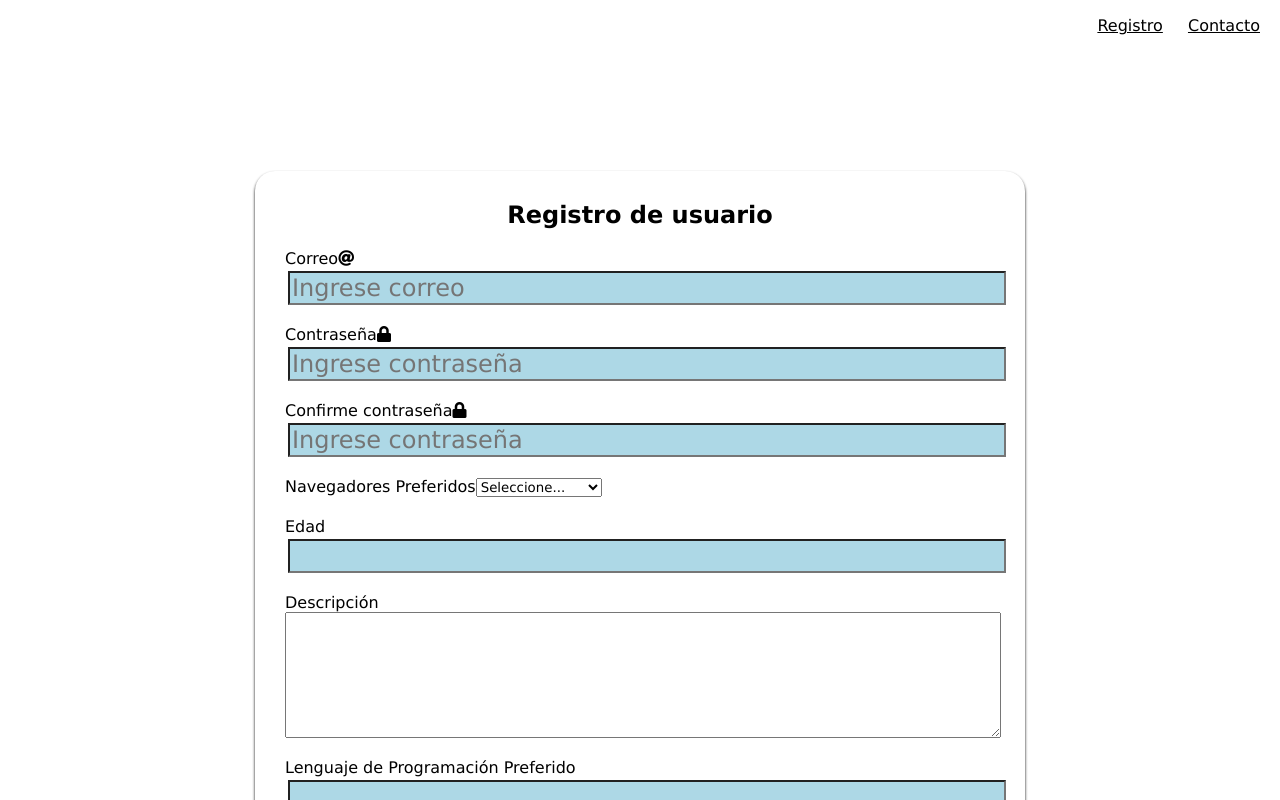
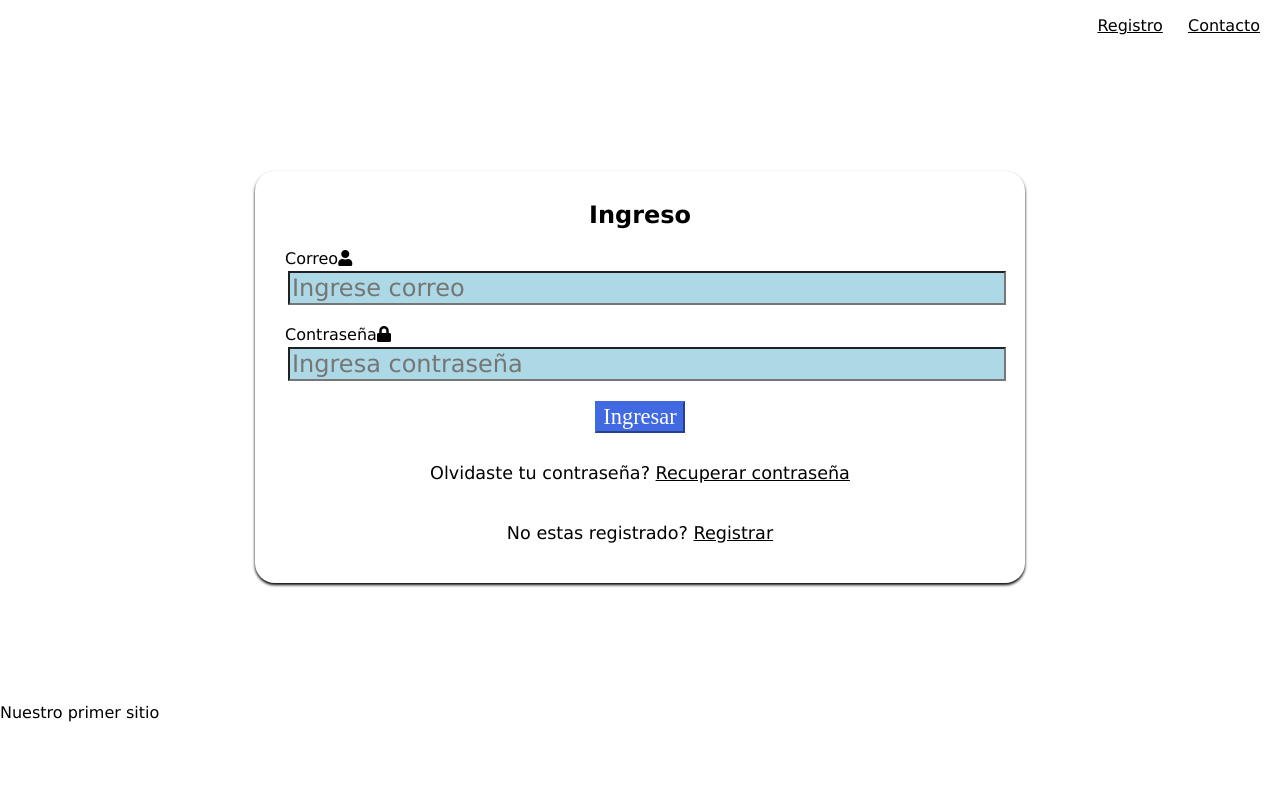
Before and after one commit to Jefer698/Sitio_react, a React (Create React App) app: page / in a window 1280 px wide. Shown: the top 800 px of the page. Built offline with nearby package versions, Linux system fonts and the light colour scheme.

Commit message:
Agregando InputLine

```diff
--- a/src/App.js
+++ b/src/App.js
@@ -5,7 +5,7 @@ import './App.css';
 
 function App() {
   return (
-      <Register/>
+      <Login/>
   ) ;
 }
 
--- a/src/components/Content.jsx
+++ b/src/components/Content.jsx
@@ -1,7 +1,7 @@
 import React from 'react';
-import RegisterForm from './RegisterForm';
 
-export default function Content(){
+
+export default function Content(props){
     return(
 <>
 <section>
@@ -10,10 +10,10 @@ export default function Content(){
 
         <div class="formulario">
                    <header>
-                   <h2>Registro de usuario</h2>
+    <h2>{props.title}</h2>
 
                    </header>
-                   <RegisterForm/>
+                  {props.children}
                    </div>
                    </section>
 
--- a/src/components/Login.jsx
+++ b/src/components/Login.jsx
@@ -2,53 +2,18 @@
 import React from 'react';
 import NavBar from './NavBar';
 import Footer from './Footer';
+import Content from './Content';
+import LoginForm from './LoginForm';
+
 function Login(){
     return(
 
 <>
- <NavBar/>
-    <section>
-
-
-    <div class="formulario">
-    <header>
-        <h2>Ingreso</h2>
-
-        </header>
-        <form >
-            <div>
-        <label>Correo</label>
-        <i class="fas fa-user" aria-hidden="true"></i>
-        <input type="email" placeholder="Ingrese correo"/>
-                </div>
-            <div>
-        <label>Contraseña</label>
-            <i class="fas fa-lock" ></i>
-            <input type="password"placeholder="Ingresa contraseña"/>
-                </div>
-            <div>
-        <label>Contraseña</label>
-            <i class="fas fa-lock" ></i>
-            <input type="password" placeholder="Ingrese contraseña" />
-                </div>
-            <button class="boton">Ingresar</button>
-
-
-        </form>
-           <div class ="link">
-       <p >Olvidaste tu contraseña?</p>   <a href="recuperar.html">Recuperar contraseña</a>
-
-
-                </div>
-        <div class="link">
-
-            <p >No estas registrado?</p>   <a href="registro.html">Registrar</a>
-        </div>
-
-
-        </div>
-          </section>
-          <Footer/>
+         <NavBar/>
+         <Content title="Ingreso" >
+             <LoginForm/>
+             </Content>
+         <Footer/>
 
     </>
 
--- a/src/components/LoginForm.jsx
+++ b/src/components/LoginForm.jsx
@@ -0,0 +1,36 @@
+import React from 'react';
+
+
+export default function LoginForm(){
+
+    return(
+<>
+<form >
+            <div>
+        <label>Correo</label>
+        <i class="fas fa-user" aria-hidden="true"></i>
+        <input type="email" placeholder="Ingrese correo"/>
+                </div>
+            <div>
+        <label>Contraseña</label>
+            <i class="fas fa-lock" ></i>
+            <input type="password"placeholder="Ingresa contraseña"/>
+                </div>
+
+            <button class="boton">Ingresar</button>
+
+
+        </form>
+           <div class ="link">
+       <p >Olvidaste tu contraseña?</p>   <a href="recuperar.html">Recuperar contraseña</a>
+
+
+                </div>
+        <div class="link">
+
+            <p >No estas registrado?</p>   <a href="registro.html">Registrar</a>
+        </div>
+</>
+
+    );
+}
--- a/src/components/Register.jsx
+++ b/src/components/Register.jsx
@@ -2,11 +2,15 @@ import React from 'react';
 import NavBar from './NavBar';
 import Footer from './Footer';
 import Content from './Content';
+import RegisterForm from './RegisterForm';
 function Register(){
     return(
 <>
 <NavBar/>
-  <Content/>
+  <Content title="Registro" >
+<RegisterForm/>
+
+ </Content>
     <Footer/>
 </>
 
```
Also changed, not shown: src/components/InputLine.jsx (added).
